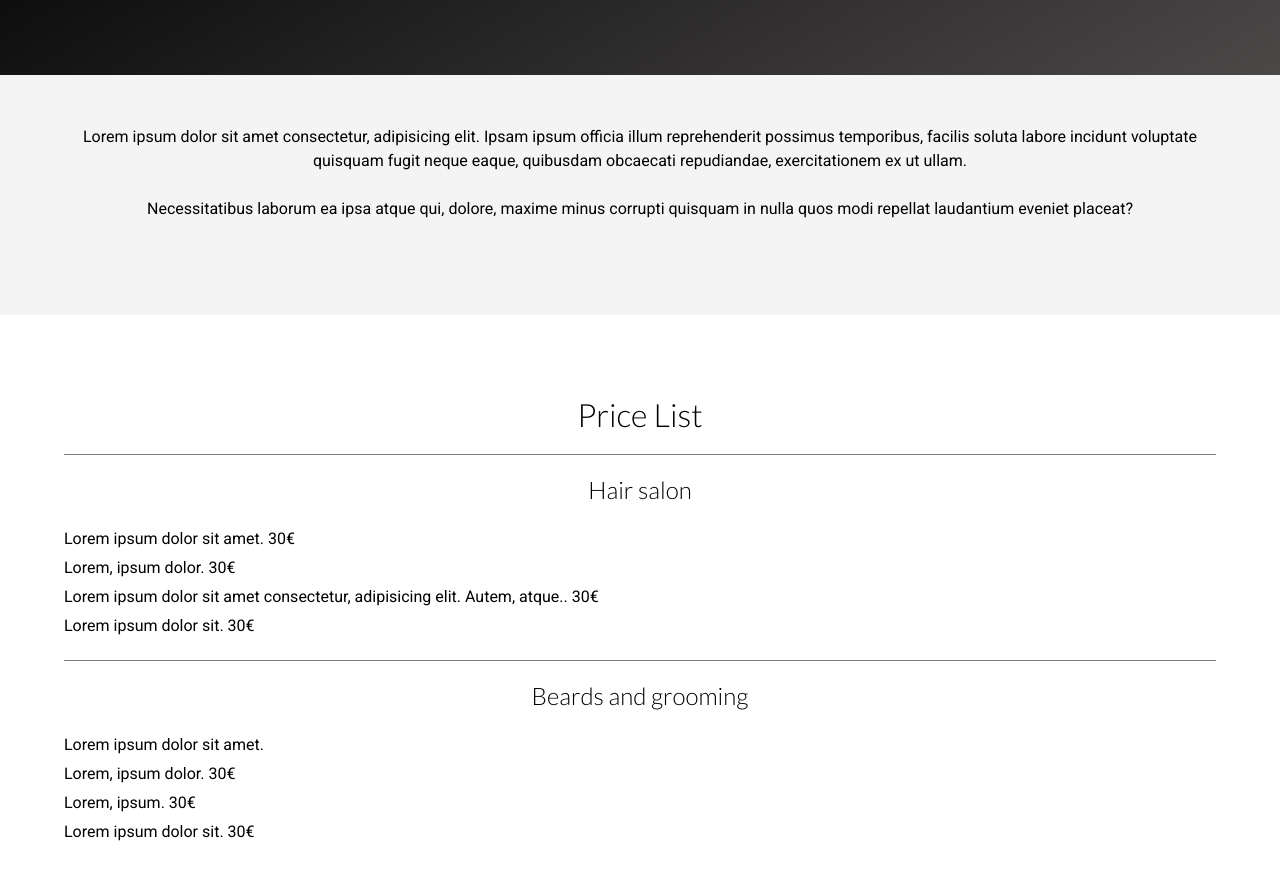
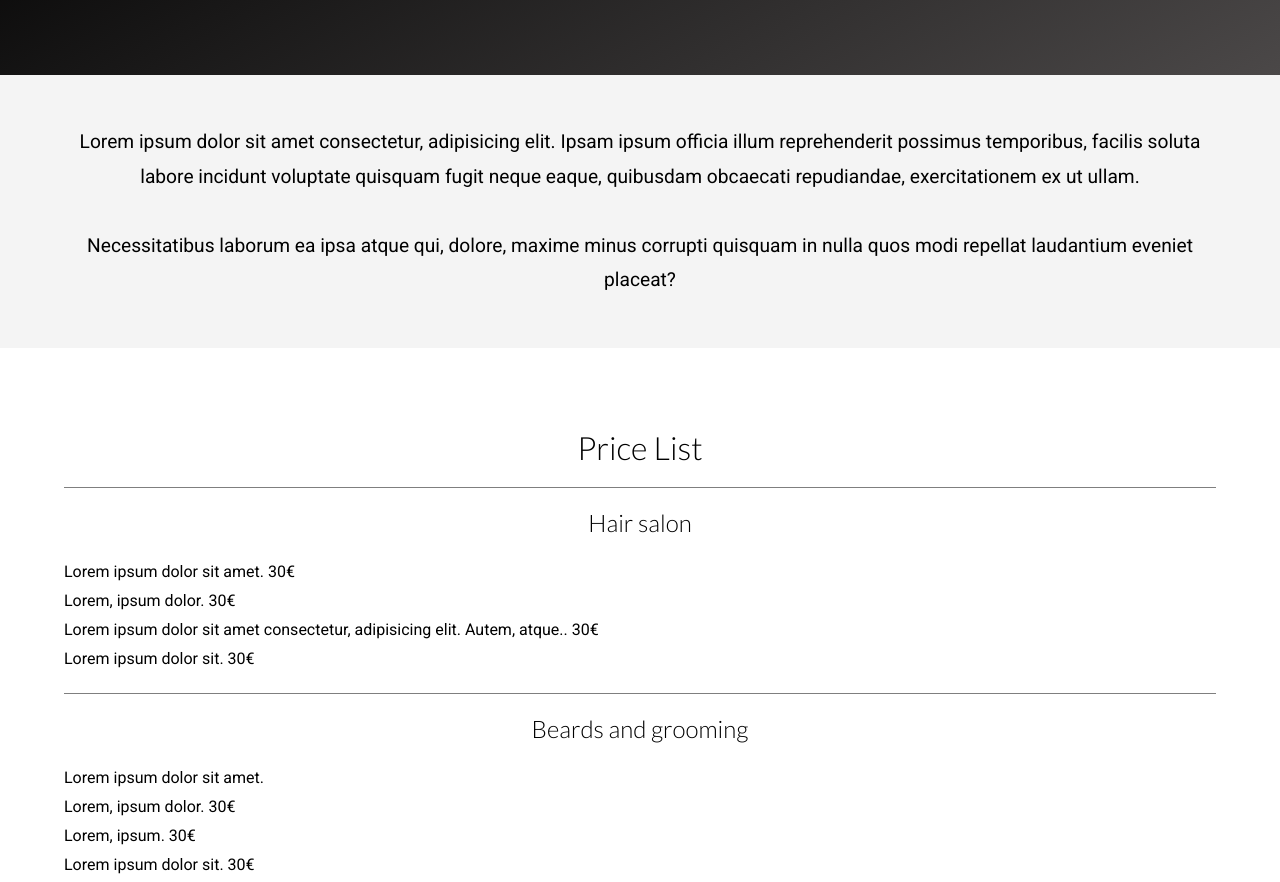
Before and after one commit to Jcellier/FD_Barber_Shop, a plain HTML site: page index.html in a window 1280 px wide. Shown: the part 740-1622 px from the top of the page. Drawn offline with Linux system fonts and the light colour scheme.

Commit message:
Finished responsive design on all platforms

```diff
--- a/index.html
+++ b/index.html
@@ -26,11 +26,13 @@
 		<header id="navbar">
 			<div class="header">
 				<div class="header__logo">
-					<img
+					<a href="#">
+						<img
 						class="header__logo-img"
 						src="./assets/FD_no_bg.png"
 						alt="FD Barber logo"
 					/>
+					</a>
 				</div>
 				<nav class="header__nav">
 					<a href="#price" class="header__nav-price">Price list</a>
--- a/sass/layout/_contact.scss
+++ b/sass/layout/_contact.scss
@@ -54,7 +54,7 @@
 }
 
 .contact__address-maps {
-	padding: 30px 0 30px 0;
+	padding: 30px 0 80px 0;
 	display: flex;
 	justify-content: center;
 	& iframe {
@@ -93,7 +93,70 @@
 	.contact__separator {
 		grid-area: separator;
 	}
-	// .contact__container {
-	// 	display: flex;
-	// }
 }
+
+@include medium-screen {
+	.contact__container {
+		display: grid;
+		grid-template-columns: 1fr 1fr 1fr 1fr;
+		grid-template-rows: 1fr 0.1fr 1fr 1fr 1fr;
+		gap: 0px 0px;
+		grid-template-areas:
+			"book book book book"
+			"separator separator separator separator"
+			"hours hours address address"
+			"hours hours address address"
+			". . . .";
+	}
+	.contact__hours {
+		grid-area: hours;
+		padding: 0px;
+		padding-top: 50px;
+		text-align: center;
+	}
+	.contact__address {
+		grid-area: address;
+		padding: 0px;
+		padding-top: 50px;
+		text-align: center;
+	}
+	.contact__call {
+		grid-area: book;
+	}
+	.contact__separator {
+		grid-area: separator;
+	}
+}
+
+@include desktop {
+	.contact__container {
+		display: grid;
+		grid-template-columns: 1fr 1fr 1fr 1fr;
+		grid-template-rows: 1fr 0.1fr 1fr 1fr 1fr;
+		gap: 0px 0px;
+		grid-template-areas:
+			"book book book book"
+			"separator separator separator separator"
+			"hours hours address address"
+			"hours hours address address"
+			". . . .";
+	}
+	.contact__hours {
+		grid-area: hours;
+		padding: 0px;
+		padding-top: 50px;
+		text-align: center;
+	}
+	.contact__address {
+		grid-area: address;
+		padding: 0px;
+		padding-top: 50px;
+		text-align: center;
+	}
+	.contact__call {
+		grid-area: book;
+	}
+	.contact__separator {
+		grid-area: separator;
+	}
+}
--- a/sass/layout/_footer.scss
+++ b/sass/layout/_footer.scss
@@ -18,6 +18,12 @@ footer {
 	width: 60%;
 	justify-content: space-around;
 	align-items: center;
+	@include desktop {
+		width: 20%;
+	}
+	@include medium-screen {
+		width: 30%;
+	}
 }
 
 .made_by {
--- a/sass/layout/_header.scss
+++ b/sass/layout/_header.scss
@@ -25,6 +25,12 @@
 		@include tablet {
 			width: 40%;
 		}
+		@include medium-screen {
+			width: 25%;
+		}
+		@include desktop {
+			width: 20%;
+		}
 		& a {
 			text-decoration: none;
 			color: black;
--- a/sass/pages/_index.scss
+++ b/sass/pages/_index.scss
@@ -26,6 +26,14 @@
 			width: 100%;
 			height: 40vh;
 		}
+		@include medium-screen {
+			width: 100%;
+			height: 40vh;
+		}
+		@include desktop {
+			width: 100%;
+			height: 40vh;
+		}
 	}
 	&-txt {
 		color: $font-color-gold;
@@ -49,6 +57,14 @@
 			line-height: 1.5;
 			@include tablet {
 				font-size: 1.1rem;
+				line-height: 1.8;
+			}
+			@include medium-screen {
+				font-size: 1.2rem;
+				line-height: 1.8;
+			}
+			@include desktop {
+				font-size: 1.3rem;
 				line-height: 1.8;
 			}
 		}
@@ -99,6 +115,11 @@ li {
 		flex-direction: column;
 		padding-bottom: 40px;
 		min-height: 20vh;
+		@include desktop {
+			flex-direction: row;
+			width: 60%;
+			margin: 0 20% 0 20%;
+		}
 		&-instagram,
 		&-facebook {
 			text-decoration: none;
@@ -108,6 +129,16 @@ li {
 	}
 	&__gallery {
 		@include tablet {
+			display: flex;
+			justify-content: space-around;
+			flex-wrap: wrap;
+		}
+		@include medium-screen {
+			display: flex;
+			justify-content: space-around;
+			flex-wrap: wrap;
+		}
+		@include desktop {
 			display: flex;
 			justify-content: space-around;
 			flex-wrap: wrap;
@@ -124,6 +155,16 @@ li {
 				height: 40vh;
 				margin: 10px;
 			}
+			@include medium-screen {
+				width: 45%;
+				height: 50vh;
+				margin: 10px;
+			}
+			@include desktop {
+				width: 30%;
+				height: 70vh;
+				margin: 10px;
+			}
 			&:last-child {
 				margin-bottom: 60px;
 			}
```
Also changed, not shown: css/style.css, 1 other file.
